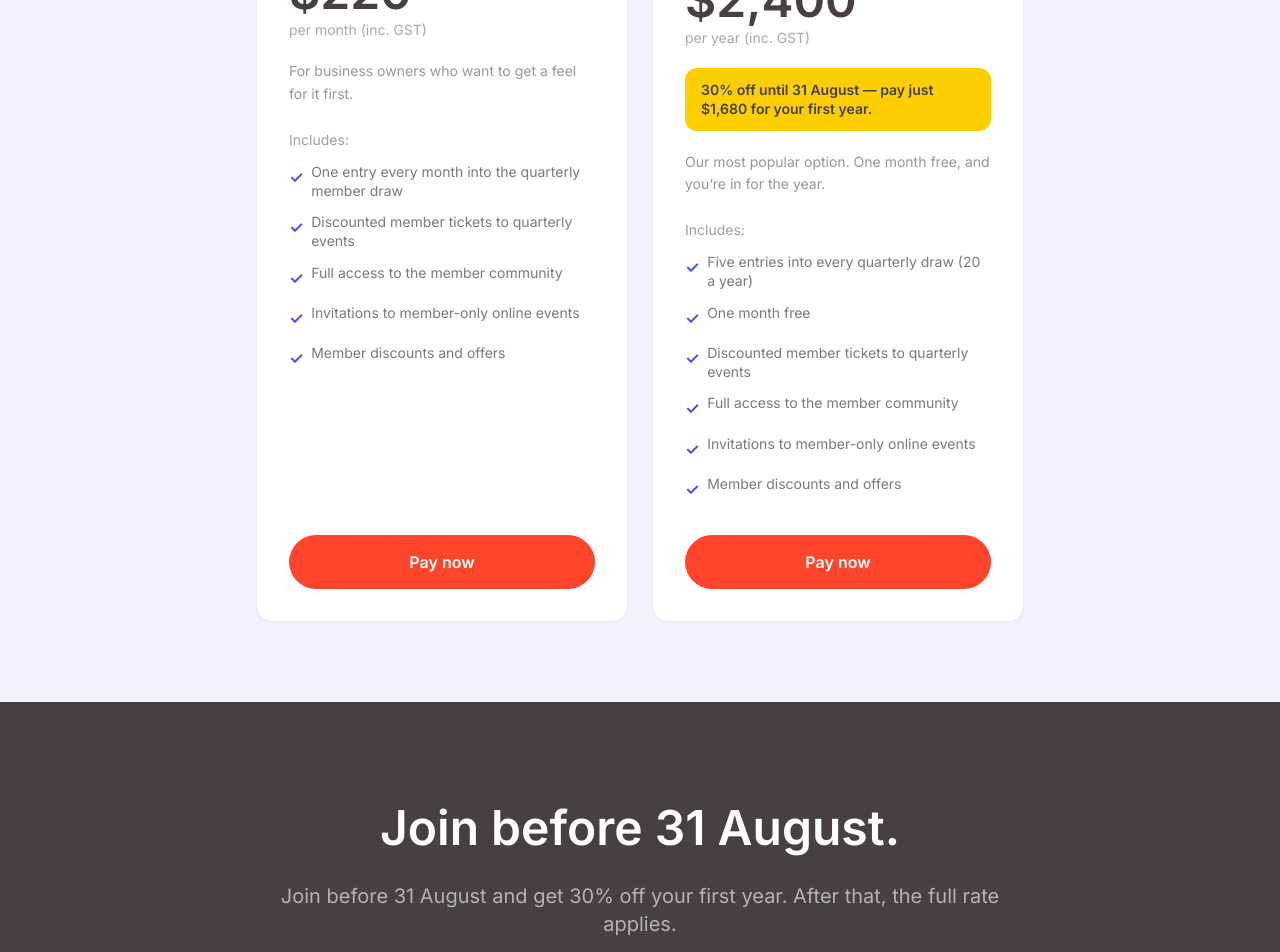
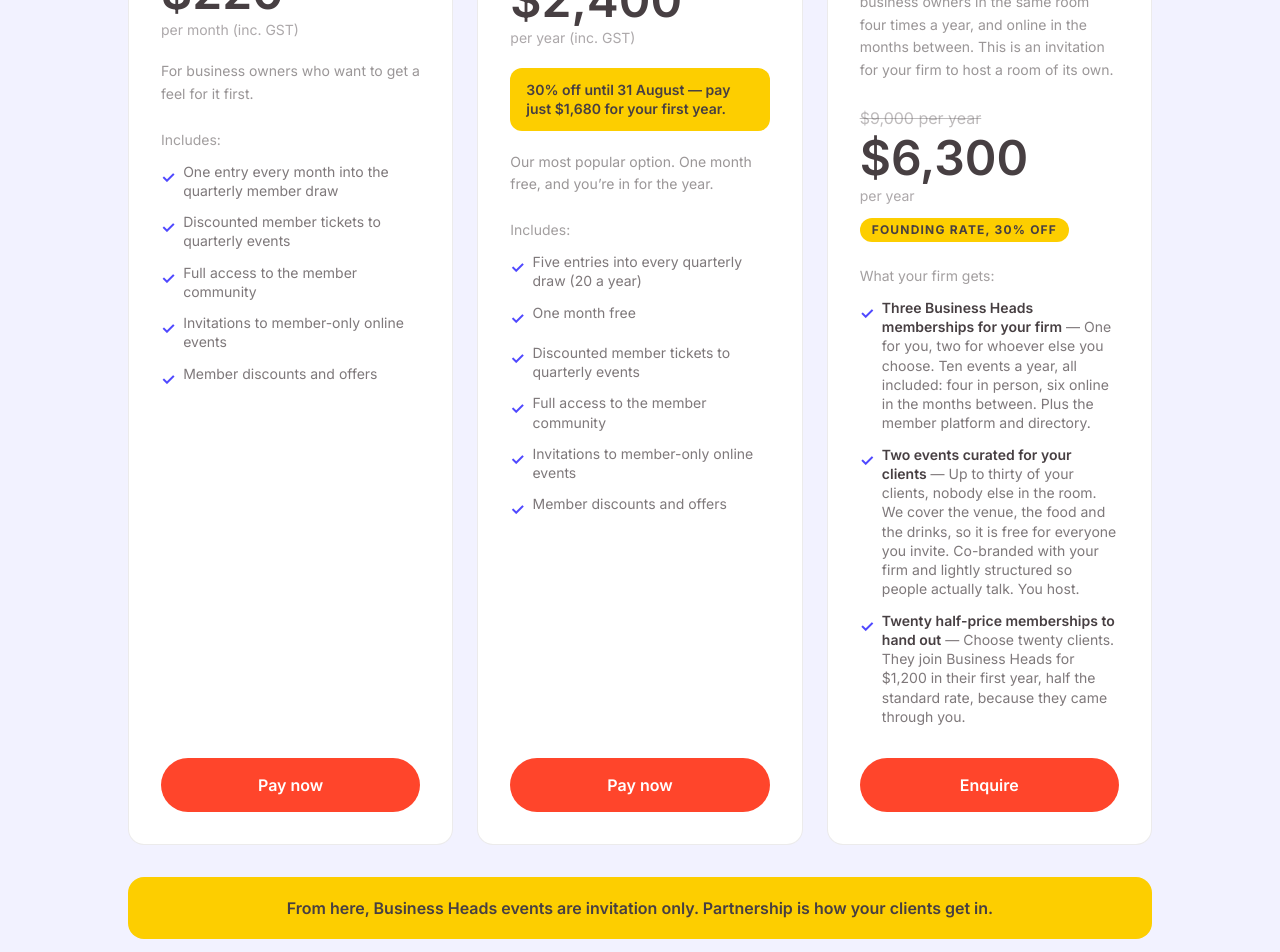
Before and after one commit to simplenimble/business-heads-website, a Next.js app: page /join in a window 1280 px wide. Shown: the part 820-1772 px from the top of the page. Built offline with nearby package versions, Linux system fonts and the light colour scheme.

Commit message:
Add Firm Partnership offering to homepage and /join
Adds a homepage teaser section and a third pricing card on /join for
firms to host client-facing rooms, with founding-rate pricing and an
enquiry-based CTA.

Co-Authored-By: Claude Sonnet 5 <noreply@anthropic.com>

```diff
--- a/app/join/page.tsx
+++ b/app/join/page.tsx
@@ -17,6 +17,24 @@ const ANNUAL_INCLUDES = [
   'Full access to the member community',
   'Invitations to member-only online events',
   'Member discounts and offers',
+]
+
+const FIRM_INCLUDES = [
+  {
+    title: 'Three Business Heads memberships for your firm',
+    description:
+      'One for you, two for whoever else you choose. Ten events a year, all included: four in person, six online in the months between. Plus the member platform and directory.',
+  },
+  {
+    title: 'Two events curated for your clients',
+    description:
+      'Up to thirty of your clients, nobody else in the room. We cover the venue, the food and the drinks, so it is free for everyone you invite. Co-branded with your firm and lightly structured so people actually talk. You host.',
+  },
+  {
+    title: 'Twenty half-price memberships to hand out',
+    description:
+      'Choose twenty clients. They join Business Heads for $1,200 in their first year, half the standard rate, because they came through you.',
+  },
 ]
 
 export const metadata: Metadata = {
@@ -53,7 +71,7 @@ export default function JoinPage() {
           </p>
         </div>
 
-        <div className="max-w-3xl mx-auto grid md:grid-cols-2 gap-6">
+        <div className="max-w-5xl mx-auto grid md:grid-cols-3 gap-6">
           {/* Monthly */}
           <div className="bg-white border border-bh-charcoal/10 rounded-2xl p-8 flex flex-col">
             <h2 className="font-heading font-semibold text-xl text-bh-charcoal mb-4">
@@ -122,6 +140,48 @@ export default function JoinPage() {
               Pay now
             </a>
           </div>
+
+          {/* Firm Partnership */}
+          <div id="firm-partnership" className="bg-white border border-bh-charcoal/10 rounded-2xl p-8 flex flex-col scroll-mt-24">
+            <h2 className="font-heading font-semibold text-xl text-bh-charcoal mb-4">
+              Firm Partnership
+            </h2>
+            <p className="font-body text-sm text-bh-charcoal/55 mb-6 leading-relaxed">
+              Business Heads puts the right business owners in the same room four times a year, and online in the months between. This is an invitation for your firm to host a room of its own.
+            </p>
+            <p className="font-body text-base text-bh-charcoal/35 line-through mb-1">$9,000 per year</p>
+            <span className="font-heading font-semibold text-5xl text-bh-charcoal mb-1" style={{ lineHeight: 1 }}>$6,300</span>
+            <p className="font-body text-sm text-bh-charcoal/45 mb-3">per year</p>
+            <span className="inline-block self-start font-body text-xs font-bold text-bh-charcoal px-3 py-1 rounded-full uppercase tracking-widest bg-bh-yellow mb-6">
+              Founding rate, 30% off
+            </span>
+            <p className="font-body text-sm text-bh-charcoal/50 mb-3">What your firm gets:</p>
+            <ul className="space-y-3 mb-8 flex-1">
+              {FIRM_INCLUDES.map((item) => (
+                <li key={item.title} className="flex items-start gap-2">
+                  <span className="text-bh-blue shrink-0 mt-0.5 font-bold">&#10003;</span>
+                  <span className="font-body text-sm text-bh-charcoal/70 leading-snug">
+                    <span className="font-semibold text-bh-charcoal">{item.title}</span> — {item.description}
+                  </span>
+                </li>
+              ))}
+            </ul>
+            <a
+              href="mailto:hello@businessheads.com.au?subject=Firm%20Partnership%20enquiry"
+              className="block w-full text-center font-body font-semibold text-white py-3.5 px-6 rounded-full transition-opacity hover:opacity-90"
+              style={{ backgroundColor: '#ff452b' }}
+            >
+              Enquire
+            </a>
+          </div>
+        </div>
+
+        <div className="max-w-5xl mx-auto mt-8">
+          <div className="bg-bh-yellow rounded-2xl px-6 py-5 text-center">
+            <p className="font-body text-bh-charcoal font-semibold leading-snug">
+              From here, Business Heads events are invitation only. Partnership is how your clients get in.
+            </p>
+          </div>
         </div>
       </section>
 
--- a/app/page.tsx
+++ b/app/page.tsx
@@ -287,6 +287,25 @@ export default function Home() {
         </p>
       </section>
 
+      {/* ─── Firm Partnership teaser ─────────────────────────────────────────── */}
+      <section className="bg-white px-6 py-12">
+        <div className="max-w-5xl mx-auto">
+          <div className="flex flex-col md:flex-row items-start md:items-center justify-between gap-8 bg-bh-charcoal rounded-3xl px-10 py-9">
+            <div>
+              <h2 className="font-heading font-semibold text-2xl md:text-3xl text-white mb-3 leading-tight max-w-xl">
+                {home.firmPartnership.heading}
+              </h2>
+              <p className="font-body text-white/55 leading-relaxed max-w-xl">
+                {home.firmPartnership.subtext}
+              </p>
+            </div>
+            <Button href={home.firmPartnership.href} variant="white" size="md" className="shrink-0">
+              {home.firmPartnership.cta}
+            </Button>
+          </div>
+        </div>
+      </section>
+
       {/* ─── Lead capture ──────────────────────────────────────────────────── */}
       <section className="bg-bh-charcoal px-6 py-24">
         <div className="max-w-md mx-auto text-center">
--- a/content/home.ts
+++ b/content/home.ts
@@ -110,6 +110,13 @@ export const home = {
     footnote: '$220/month or $2,400/year at full rate. No lock-in. Cancel any time.',
   },
 
+  firmPartnership: {
+    heading: 'Give your clients the best two hours they will have in business this year. And put your name on it.',
+    subtext: 'This is an invitation for your firm to host a room of its own.',
+    cta: 'Learn more',
+    href: '/join#firm-partnership',
+  },
+
   leadCapture: {
     overline: 'Not ready yet?',
     heading: 'Register your interest.',
```
